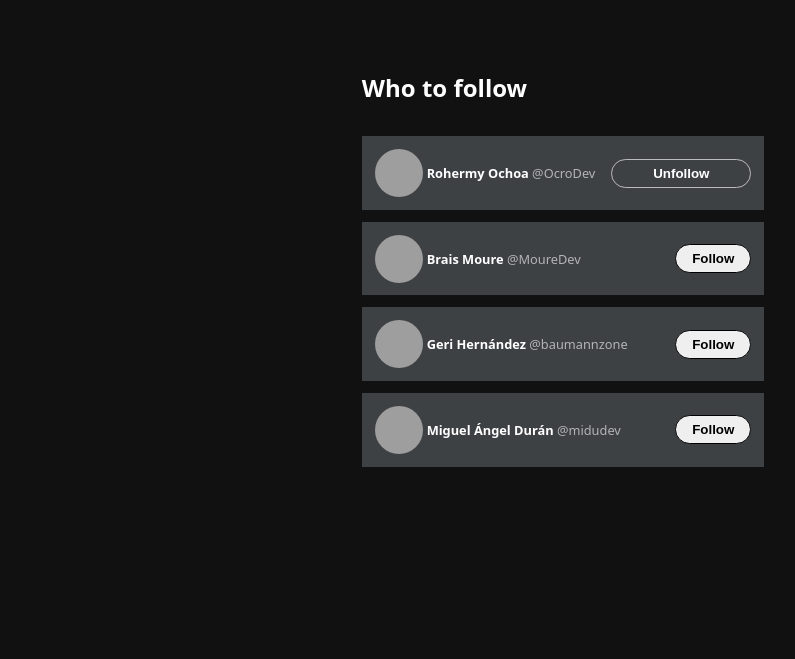
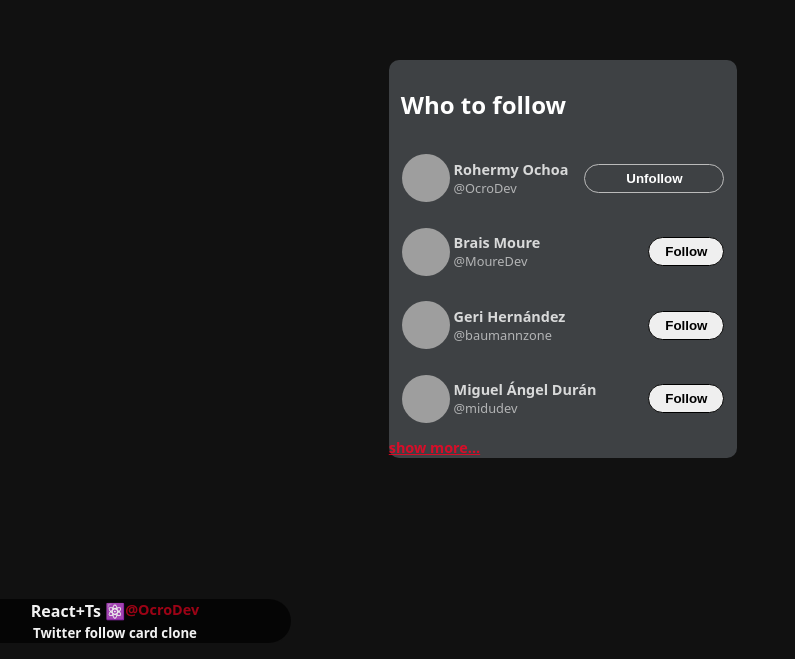
Before and after one commit to OcroDev/twitter-card_react_TS_projects, a React (Vite) app: page / in a window 1280 px wide. Shown: the part 141-800 px from the top of the page, without its empty margins (77-872 px from the left). Built offline with nearby package versions, Linux system fonts and the light colour scheme; grey boxes are pictures that could not be loaded.

Commit message:
adding styles and update the folders strcutre

```diff
--- a/src/App.tsx
+++ b/src/App.tsx
@@ -1,4 +1,5 @@
-import './App.css'
+import { Footer } from './components/Footer'
+import './styles/App.css'
 import { TwitterFollowCard } from './TwitterFollowCard'
 import { type user } from './type'
 
@@ -27,6 +28,7 @@ const users: user[] = [
 
 export const App = (): JSX.Element => {
   return (
+  <>
     <section className='App'>
       <h1 style={{ color: 'white' }}>Who to follow</h1>
       {
@@ -39,7 +41,12 @@ export const App = (): JSX.Element => {
             {name}
           </TwitterFollowCard>
         ))
-      }
+        }
+        <div>
+          <a href="">show more...</a>
+        </div>
     </section>
+      <Footer />
+  </>
   )
 }
--- a/src/TwitterFollowCard.tsx
+++ b/src/TwitterFollowCard.tsx
@@ -24,8 +24,8 @@ export const TwitterFollowCard: React.FC<Props> = ({ userName, initialIsFollowin
             className='tw-followCard-avatar'
             src={`https://unavatar.io/twitter/${userName}`}
             alt={`${userName} user avatar image`} />
-          <div className='tw-followCard-header-info'>
-            <strong>{children}</strong>
+          <div className='tw-followCard-info'>
+            <strong><a href='#'>{children}</a></strong>
             <span className='tw-followCard-infoUserName'> @{userName}</span>
           </div>
         </header>
--- /dev/null
+++ b/src/components/Footer.tsx
@@ -0,0 +1,14 @@
+import '../styles/Footer.css'
+export const Footer = (): JSX.Element => {
+  return (
+    <footer className='footer'>
+      <h4>
+        React+Ts ⚛️
+        <span>
+          <a href='https://www.github.com/OcroDev'>@OcroDev</a>
+        </span>
+      </h4>
+      <h5>Twitter follow card clone</h5>
+    </footer>
+  )
+}
--- a/src/main.tsx
+++ b/src/main.tsx
@@ -1,7 +1,7 @@
 import React from 'react'
 import ReactDOM from 'react-dom/client'
 import { App } from './App.tsx'
-import './index.css'
+import './styles/index.css'
 
 ReactDOM.createRoot(document.getElementById('root') as HTMLElement).render(
   <React.StrictMode>
--- a/src/App.css
+++ b/src/styles/App.css
@@ -4,7 +4,7 @@
   color: #fff;
   font-size: .8rem;
   justify-content: space-between;
-  background-color: rgb(62, 65, 68);
+  background-color: #3e4144;
   padding: 1em;
   transition: background-color .2s ease-in-out;
 
@@ -25,6 +25,17 @@
 .tw-followCard-info {
   display: flex;
   flex-direction: column;
+}
+
+.tw-followCard-info a {
+  color: #fff;
+  text-decoration: none;
+  transition: text-decoration .5s ease-in-out;
+
+}
+
+.tw-followCard-info a:hover {
+  text-decoration: underline;
 }
 
 .tw-followCard-infoUserName {
--- /dev/null
+++ b/src/styles/Footer.css
@@ -0,0 +1,38 @@
+.footer {
+  position: fixed;
+  left: 1rem;
+  bottom: 1rem;
+  text-align: left;
+  background: rgba(0, 0, 0, 0.7);
+  border-radius: 2rem;
+  opacity: 0.95;
+  backdrop-filter: blur(0.5rem);
+  width: 22rem;
+  color: #fff;
+}
+
+.footer span,
+a {
+  font-size: 0.9rem;
+  color: #f02;
+  opacity: 0.8;
+  font-weight: 700;
+}
+
+.footer a {
+  text-decoration: none;
+  transition: color 0.2s ease-in-out;
+}
+
+.footer a:hover {
+  color: #ff6f82;
+  transition: color 0.2s ease-in-out;
+}
+
+.footer h4,
+.footer h5 {
+  margin: .1em;
+  display: flex;
+  justify-content: center;
+
+}
--- a/src/index.css
+++ b/src/styles/index.css
@@ -10,10 +10,15 @@ body {
 .App {
   display: flex;
   flex-direction: column;
-  gap: 12px;
+  /* gap: 12px; */
   border: 0px solid;
   border-radius: 10px ;
   border-color:#000;
+  background-color: #3e4144;
+  padding-top: .5em;
 
-  /* padding: 3px; */
 }
+
+.App h1 {
+  padding-left: .5em;
+}
```
